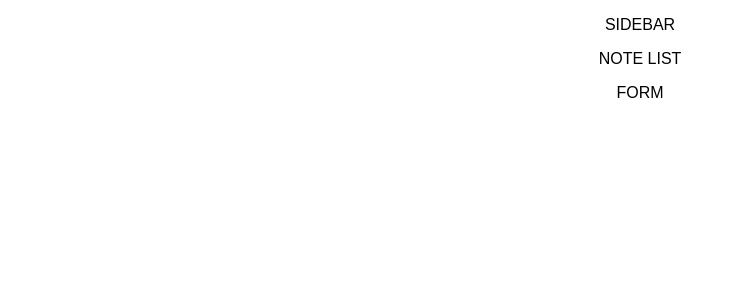
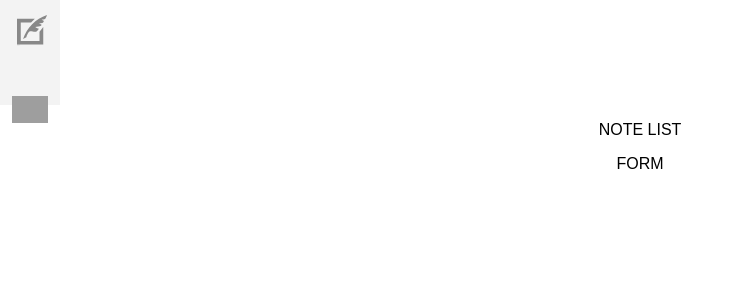
Before and after one commit to aoppenh/noteherder, a React (Create React App) app: page / in a window 1280 px wide. Shown: the top 300 px of the page, without its empty margins (0-732 px from the left). Built offline with nearby package versions, Linux system fonts and the light colour scheme; grey boxes are pictures that could not be loaded; the HTML template or start-up script is replaced by a standard one.

Commit message:
changed style of Sidebar

```diff
--- a/src/NoteForm.js
+++ b/src/NoteForm.js
@@ -1,4 +1,6 @@
 import React, { Component } from 'react'
+
+import './NoteForm.css'
 
 class NoteForm extends Component {
     render() {
--- a/src/NoteList.js
+++ b/src/NoteList.js
@@ -1,4 +1,6 @@
 import React from 'react'
+
+import './NoteList.css'
 
 const NoteList = () => {
     return (<p>NOTE LIST</p>)
--- a/src/Sidebar.css
+++ b/src/Sidebar.css
@@ -0,0 +1,32 @@
+.Sidebar {
+  width: 60px;
+  background-color: #f3f3f3;
+  padding: 0.5rem 0;
+  display: flex;
+  flex-direction: column;
+  align-items: center; }
+.Sidebar .logo {
+  font-family: "Fauna One";
+  color: #666;
+  font-size: 3rem;
+}
+.Sidebar .logo img {
+  width: 30px;
+  padding-left: 4px;
+}
+
+.Sidebar button {
+  background-color: transparent;
+  border: 0;
+  color: #008BF8;
+  cursor: pointer;
+  margin-top: 2rem;
+  position: relative;
+  width: 60%; }
+  .Sidebar button img {
+    position: absolute;
+    left: 0;
+    width: 100%;
+    transition: opacity 0.25s ease-in-out; }
+    .Sidebar button:hover img.outline {
+      opacity: 0; }
--- a/src/Sidebar.js
+++ b/src/Sidebar.js
@@ -1,7 +1,20 @@
 import React from 'react'
 
+import quill from './quill.svg'
+import './Sidebar.css'
+
 const Sidebar = () => {
-    return (<p>SIDEBAR</p>)
+    return (
+        <div className="Sidebar">
+            <div className="logo">
+                <img src={quill} alt="Noteherder" />
+            </div>
+            <button className="new-note">
+                <img src="https://s3-us-west-2.amazonaws.com/s.cdpn.io/1152887/new-hover.png" alt="New note" />
+                <img className="outline" src="https://s3-us-west-2.amazonaws.com/s.cdpn.io/1152887/new.png" alt="New note" />
+            </button>
+        </div>
+    )
 }
 
 export default Sidebar
```
Also changed, not shown: src/quill.svg (renamed from public/quill.svg).
